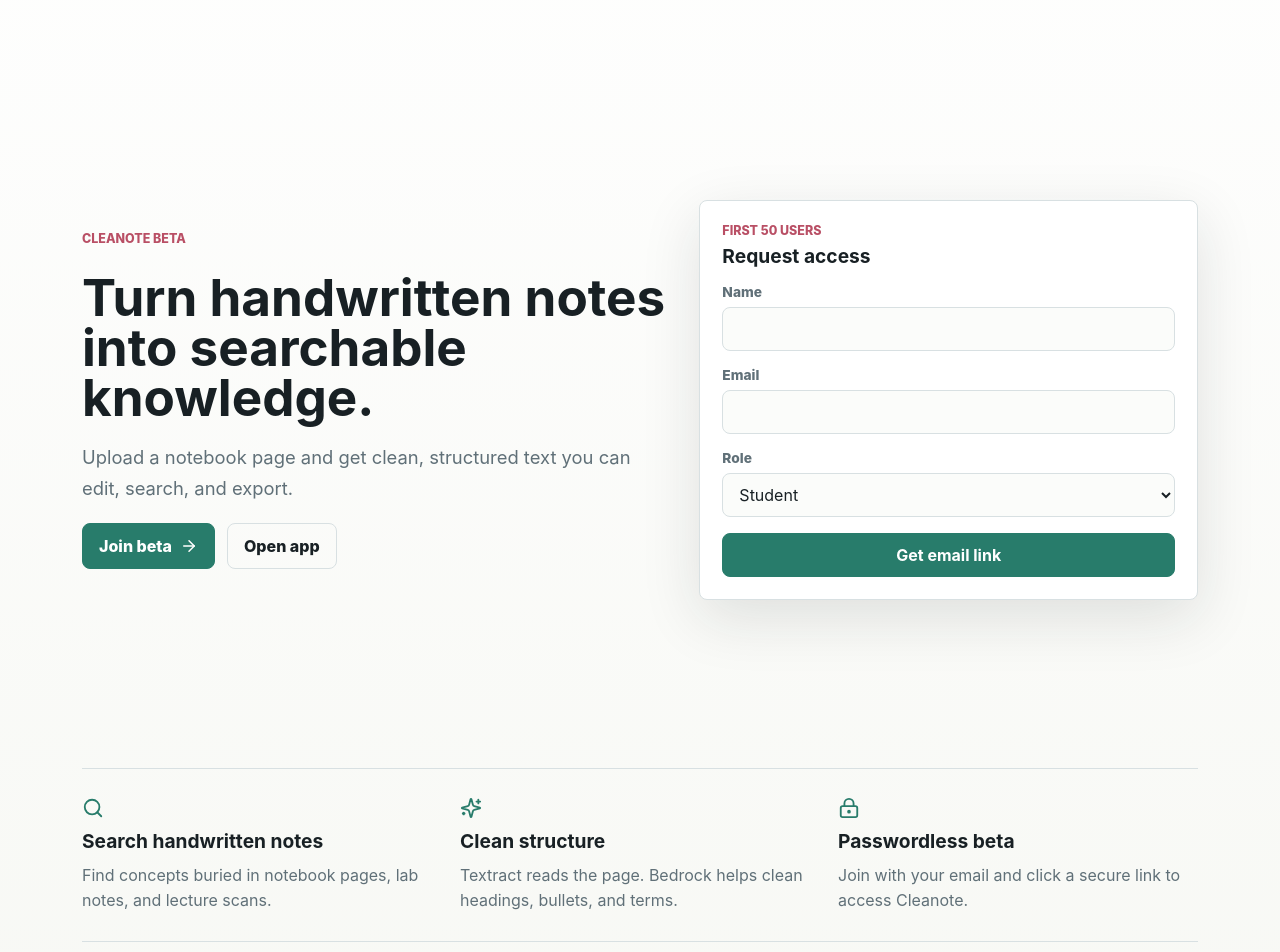
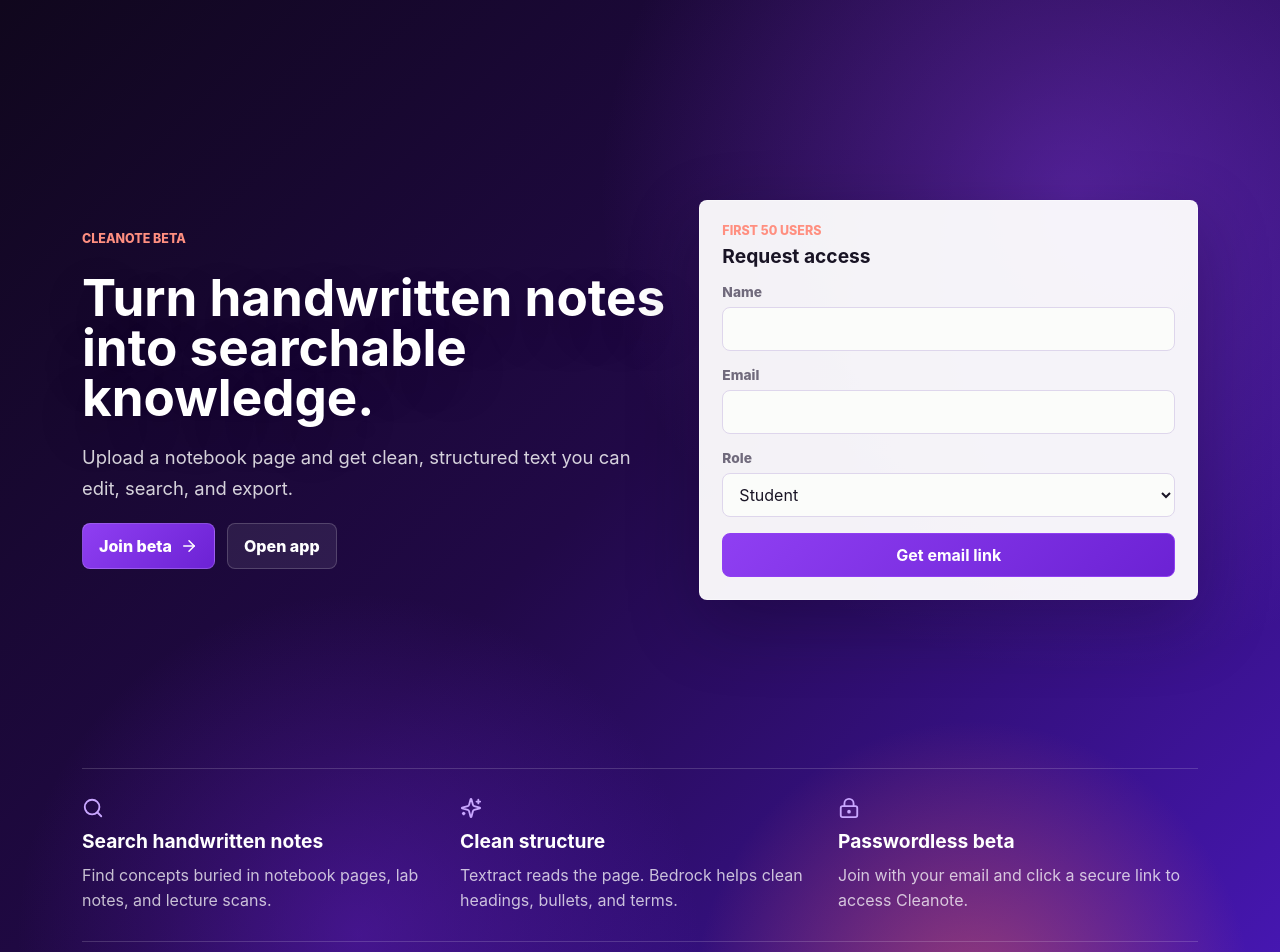
Before and after one commit to snehanpeshin/mockocr, a Next.js app in the folder frontend/: page /beta in a window 1280 px wide. Shown: the top 952 px of the page. Built offline with nearby package versions, Linux system fonts and the light colour scheme; no server answers.

Commit message:
Refresh site theme to match launch ads

```diff
--- a/frontend/app/styles.css
+++ b/frontend/app/styles.css
@@ -1,15 +1,15 @@
 :root {
   color-scheme: light;
-  --ink: #182024;
-  --muted: #607078;
-  --line: #d8e0e2;
-  --paper: #f7f8f4;
+  --ink: #191425;
+  --muted: #706a7c;
+  --line: #ded6ec;
+  --paper: #12071f;
   --panel: #ffffff;
-  --accent: #287c6b;
-  --accent-strong: #17614f;
-  --rose: #b94f65;
-  --gold: #c4902f;
-  --shadow: 0 18px 60px rgba(24, 32, 36, 0.12);
+  --accent: #8f3ff2;
+  --accent-strong: #6c22d4;
+  --rose: #ff6b5c;
+  --gold: #ff8a3d;
+  --shadow: 0 24px 70px rgba(10, 4, 22, 0.28);
 }
 
 * {
@@ -24,7 +24,10 @@
 body {
   margin: 0;
   background:
-    linear-gradient(180deg, rgba(255, 255, 255, 0.82), rgba(247, 248, 244, 0.94)),
+    radial-gradient(circle at 84% 18%, rgba(143, 63, 242, 0.42), transparent 34%),
+    radial-gradient(circle at 76% 92%, rgba(255, 107, 92, 0.46), transparent 20%),
+    radial-gradient(circle at 28% 86%, rgba(108, 34, 212, 0.42), transparent 26%),
+    linear-gradient(135deg, #10071d 0%, #210947 46%, #4a18bd 100%),
     var(--paper);
   color: var(--ink);
   font-family:
@@ -60,7 +63,7 @@
 
 button:hover:not(:disabled) {
   border-color: var(--accent);
-  box-shadow: 0 8px 20px rgba(40, 124, 107, 0.16);
+  box-shadow: 0 8px 20px rgba(143, 63, 242, 0.22);
   transform: translateY(-1px);
 }
 
@@ -93,8 +96,13 @@
   gap: 20px;
 }
 
+.landing-copy h1 {
+  color: #ffffff;
+  text-shadow: 0 18px 50px rgba(0, 0, 0, 0.22);
+}
+
 .landing-copy p:not(.eyebrow) {
-  color: var(--muted);
+  color: rgba(255, 255, 255, 0.82);
   font-size: 1.15rem;
   line-height: 1.65;
   margin: 0;
@@ -111,8 +119,8 @@
 .landing-actions a,
 .verify-shell a {
   align-items: center;
-  background: var(--accent);
-  border: 1px solid var(--accent);
+  background: linear-gradient(135deg, var(--accent), var(--accent-strong));
+  border: 1px solid rgba(255, 255, 255, 0.18);
   border-radius: 8px;
   color: white;
   display: inline-flex;
@@ -124,14 +132,14 @@
 }
 
 .landing-actions .secondary-link {
-  background: transparent;
-  border-color: var(--line);
-  color: var(--ink);
+  background: rgba(255, 255, 255, 0.08);
+  border-color: rgba(255, 255, 255, 0.18);
+  color: #ffffff;
 }
 
 .beta-form {
-  background: var(--panel);
-  border: 1px solid var(--line);
+  background: rgba(255, 255, 255, 0.95);
+  border: 1px solid rgba(255, 255, 255, 0.34);
   border-radius: 8px;
   box-shadow: var(--shadow);
   display: grid;
@@ -165,12 +173,12 @@
 .beta-form input:focus,
 .beta-form select:focus {
   border-color: var(--accent);
-  box-shadow: 0 0 0 4px rgba(40, 124, 107, 0.12);
+  box-shadow: 0 0 0 4px rgba(143, 63, 242, 0.14);
 }
 
 .landing-band {
-  border-bottom: 1px solid var(--line);
-  border-top: 1px solid var(--line);
+  border-bottom: 1px solid rgba(255, 255, 255, 0.16);
+  border-top: 1px solid rgba(255, 255, 255, 0.16);
   display: grid;
   gap: 18px;
   grid-template-columns: repeat(3, minmax(0, 1fr));
@@ -183,15 +191,20 @@
 }
 
 .landing-band svg {
-  color: var(--accent);
+  color: #c9a7ff;
 }
 
 .landing-band p,
 .demo-strip p,
 .verify-shell p {
-  color: var(--muted);
+  color: rgba(255, 255, 255, 0.74);
   line-height: 1.55;
   margin: 0;
+}
+
+.landing-band h2,
+.demo-strip .eyebrow {
+  color: #ffffff;
 }
 
 .demo-strip {
@@ -203,7 +216,7 @@
 }
 
 .demo-strip > svg {
-  color: var(--accent);
+  color: #c9a7ff;
 }
 
 .billing-hero {
@@ -259,7 +272,7 @@
 }
 
 .billing-price {
-  color: var(--green);
+  color: var(--accent-strong);
   display: block;
   font-size: 1.45rem;
   margin-top: 4px;
@@ -427,7 +440,7 @@
 }
 
 .company-line {
-  color: var(--muted);
+  color: rgba(255, 255, 255, 0.72);
   font-size: 0.92rem;
   font-weight: 700;
   line-height: 1.45;
@@ -436,7 +449,7 @@
 
 .company-line a,
 .policy-link {
-  color: var(--accent-strong);
+  color: #c9a7ff;
   font-weight: 800;
 }
 
@@ -474,10 +487,16 @@
   margin-bottom: 24px;
 }
 
+.topbar h1 {
+  color: #ffffff;
+  max-width: 760px;
+  text-shadow: 0 18px 50px rgba(0, 0, 0, 0.24);
+}
+
 .premium-banner {
   align-items: center;
-  background: #fff7df;
-  border: 1px solid #ead69a;
+  background: rgba(255, 245, 222, 0.95);
+  border: 1px solid rgba(255, 138, 61, 0.34);
   border-radius: 8px;
   display: flex;
   gap: 16px;
@@ -502,7 +521,7 @@
 
 .premium-banner a {
   align-items: center;
-  background: var(--accent);
+  background: linear-gradient(135deg, var(--accent), var(--accent-strong));
   border-radius: 8px;
   color: #ffffff;
   display: inline-flex;
@@ -514,7 +533,7 @@
 }
 
 .eyebrow {
-  color: var(--rose);
+  color: #ff8f80;
   font-size: 0.78rem;
   font-weight: 800;
   letter-spacing: 0;
@@ -546,10 +565,10 @@
 }
 
 .status-strip span {
-  background: #f0f4f3;
-  border: 1px solid var(--line);
+  background: rgba(255, 255, 255, 0.12);
+  border: 1px solid rgba(255, 255, 255, 0.18);
   border-radius: 999px;
-  color: var(--muted);
+  color: rgba(255, 255, 255, 0.84);
   font-size: 0.9rem;
   font-weight: 700;
   padding: 8px 12px;
@@ -563,8 +582,8 @@
 
 .upload-panel,
 .editor-panel {
-  background: rgba(255, 255, 255, 0.86);
-  border: 1px solid var(--line);
+  background: rgba(255, 255, 255, 0.94);
+  border: 1px solid rgba(255, 255, 255, 0.34);
   border-radius: 8px;
   box-shadow: var(--shadow);
   min-width: 0;
@@ -580,9 +599,9 @@
   align-items: center;
   aspect-ratio: 16 / 8;
   background:
-    linear-gradient(0deg, rgba(40, 124, 107, 0.05), rgba(40, 124, 107, 0.05)),
+    linear-gradient(0deg, rgba(143, 63, 242, 0.07), rgba(143, 63, 242, 0.07)),
     #ffffff;
-  border: 1px dashed #aac0bd;
+  border: 1px dashed #b9a2e9;
   border-radius: 8px;
   cursor: pointer;
   display: flex;
@@ -645,7 +664,7 @@
 
 .page-strip button.active {
   border-color: var(--accent);
-  box-shadow: 0 0 0 3px rgba(40, 124, 107, 0.12);
+  box-shadow: 0 0 0 3px rgba(143, 63, 242, 0.16);
 }
 
 .page-strip span {
@@ -673,7 +692,7 @@
 }
 
 .scan-controls {
-  background: #f7faf9;
+  background: #fbf8ff;
   border: 1px solid var(--line);
   border-radius: 8px;
   display: grid;
@@ -766,20 +785,20 @@
 }
 
 .primary {
-  background: var(--accent);
+  background: linear-gradient(135deg, var(--accent), var(--accent-strong));
   border-color: var(--accent);
   color: white;
 }
 
 .primary:hover:not(:disabled) {
-  background: var(--accent-strong);
+  background: linear-gradient(135deg, #9b52ff, var(--accent-strong));
   border-color: var(--accent-strong);
 }
 
 .file-row {
   align-items: center;
-  background: #fff8e9;
-  border: 1px solid rgba(196, 144, 47, 0.3);
+  background: #fff3e9;
+  border: 1px solid rgba(255, 138, 61, 0.32);
   border-radius: 8px;
   color: #665024;
   display: flex;
@@ -874,7 +893,7 @@
 }
 
 .saved-header span {
-  background: #eef5f3;
+  background: #f0e9ff;
   border-radius: 999px;
   color: var(--accent-strong);
   font-size: 0.82rem;
@@ -968,7 +987,7 @@
     repeating-linear-gradient(
       #ffffff,
       #ffffff 31px,
-      rgba(40, 124, 107, 0.12) 32px
+      rgba(143, 63, 242, 0.12) 32px
     );
   border: 1px solid var(--line);
   border-radius: 8px;
@@ -983,7 +1002,7 @@
 
 textarea:focus {
   border-color: var(--accent);
-  box-shadow: 0 0 0 4px rgba(40, 124, 107, 0.12);
+  box-shadow: 0 0 0 4px rgba(143, 63, 242, 0.14);
 }
 
 .message {
```
